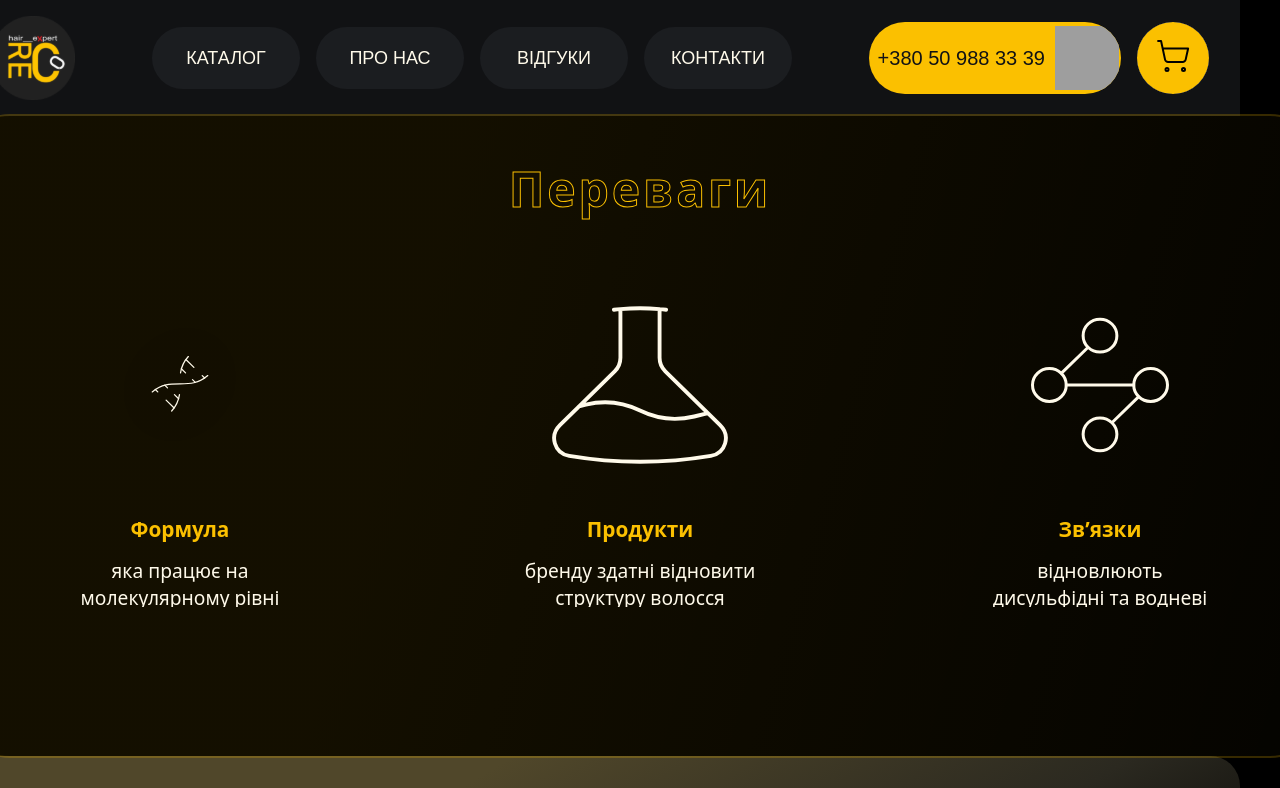
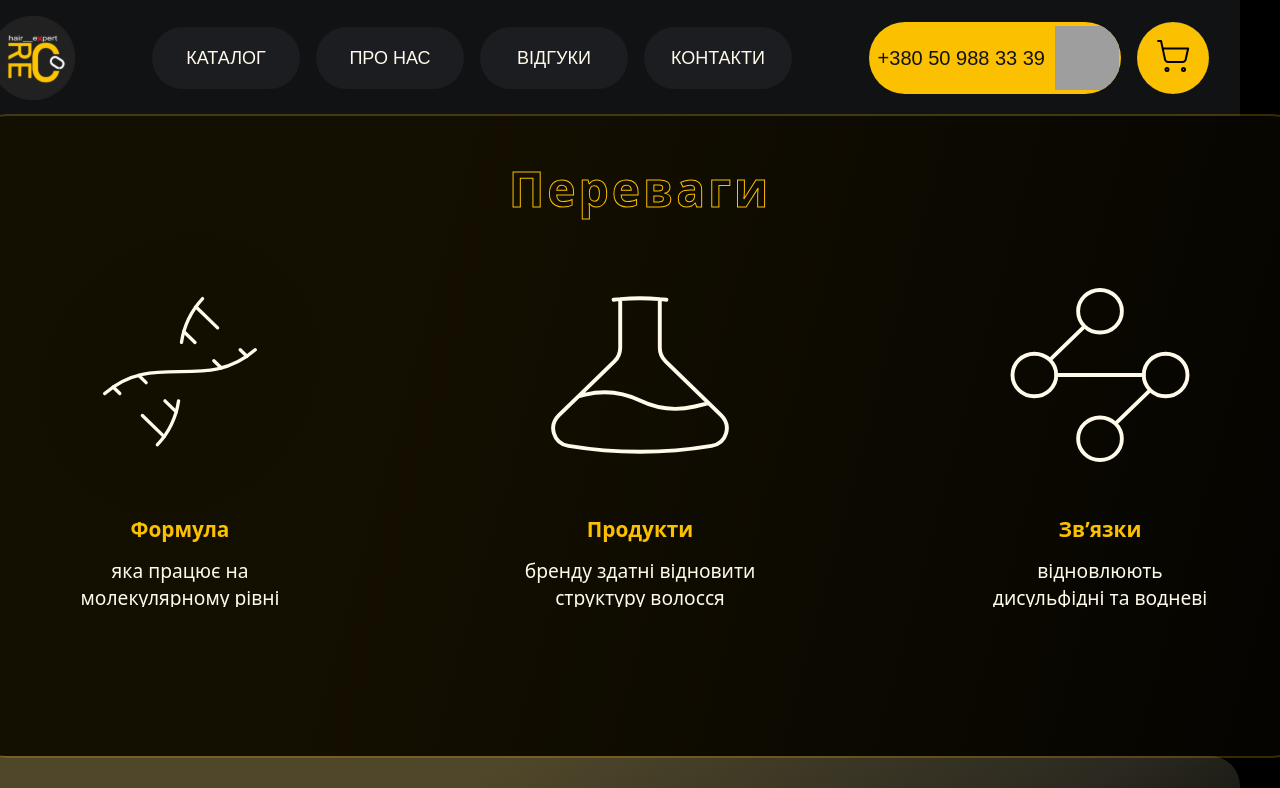
Before and after one commit to roman-sosnovskyi/reco, a React (Vite) app: page / in a window 1280 px wide. Shown: the top 788 px of the page. Built offline with nearby package versions, Linux system fonts and the light colour scheme; grey boxes are pictures that could not be loaded.

Commit message:
style: fixed styles

```diff
--- a/src/libs/components/Adventages/Advantages.module.scss
+++ b/src/libs/components/Adventages/Advantages.module.scss
@@ -46,14 +46,12 @@
   align-items: center;
 }
 .advantageIconWrapper {
-  position: absolute;
-  top: 11.9em;
-  width: 177.47px;
-  height: 157.5px;
+  position: relative;
+  bottom: 80px;
 }
 .advantageIcon {
-  width: 100%;
-  height: 100%;
+  width: 97.3%;
+  height: 90%;
   object-fit: contain;
 }
 
--- a/src/libs/components/Adventages/Advantages.tsx
+++ b/src/libs/components/Adventages/Advantages.tsx
@@ -29,10 +29,7 @@ export default function Advantages() {
       <h2 className={classNames(styles.advantagesTitle)}>Переваги</h2>
       <div className={styles.advantagesContainer}>
         {advantages.map((adv) => (
-          <div
-            key={adv.title}
-            className={classNames(styles.advantageCard, "card")}
-          >
+          <div key={adv.title} className={classNames(styles.advantageCard)}>
             <div className={styles.advantageIconWrapper}>{adv.icon}</div>
             <h3 className={styles.advantageTitle}>{adv.title}</h3>
             <p className={styles.advantageDescription}>{adv.description}</p>
```
